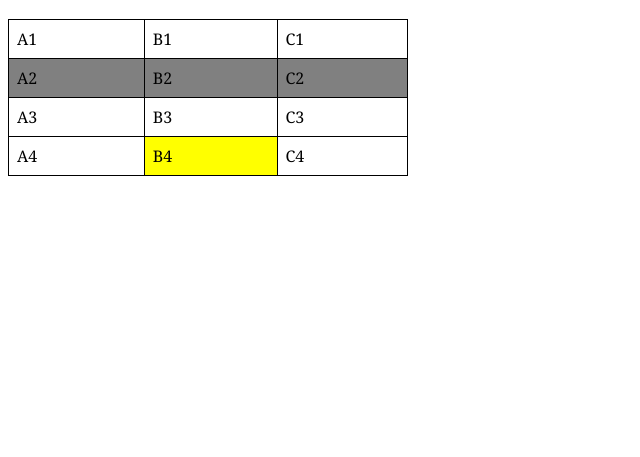
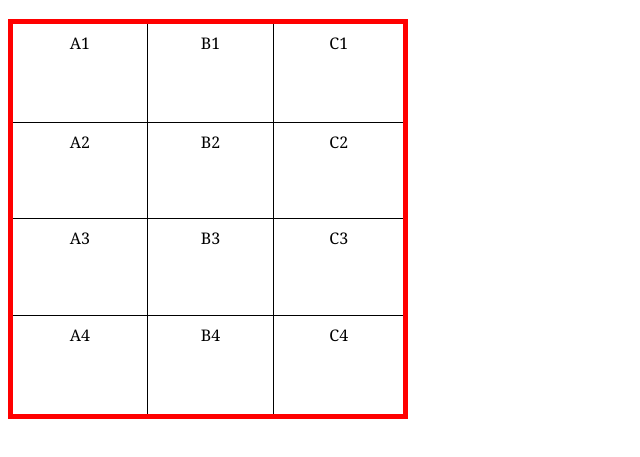
Before and after one commit to JefersonToorres/HTML-CSS, a plain HTML site: page Exercicios/024/table.html in a window 1280 px wide. Shown: the part 67-524 px from the top of the page, without its empty margins (0-640 px from the left). Drawn offline with Linux system fonts and the light colour scheme.

Commit message:
atualização de ex tableas

```diff
--- a/Exercicios/024/style.css
+++ b/Exercicios/024/style.css
@@ -5,6 +5,8 @@ body{
 table{
     width: 400px;
     border-collapse: collapse ;
+    border: 5px solid red;
+    height: 400px;
 }
 /* tr{
     background-color: gray;
@@ -21,4 +23,6 @@ td.dados{
 td{
     border: 1px solid black;
     padding: 8px;
+    text-align: center;
+    vertical-align:top ;
 }
--- a/Exercicios/024/table.html
+++ b/Exercicios/024/table.html
@@ -14,7 +14,7 @@
             <td>B1</td>
             <td>C1</td>
         </tr>
-        <tr class="linha">
+        <tr >
             <td>A2</td>
             <td>B2</td>
             <td>C2</td>
@@ -26,7 +26,7 @@
         </tr>
         <tr>
             <td>A4</td>
-            <td class="dados">B4</td>
+            <td>B4</td>
             <td>C4</td>
         </tr>
 
```
